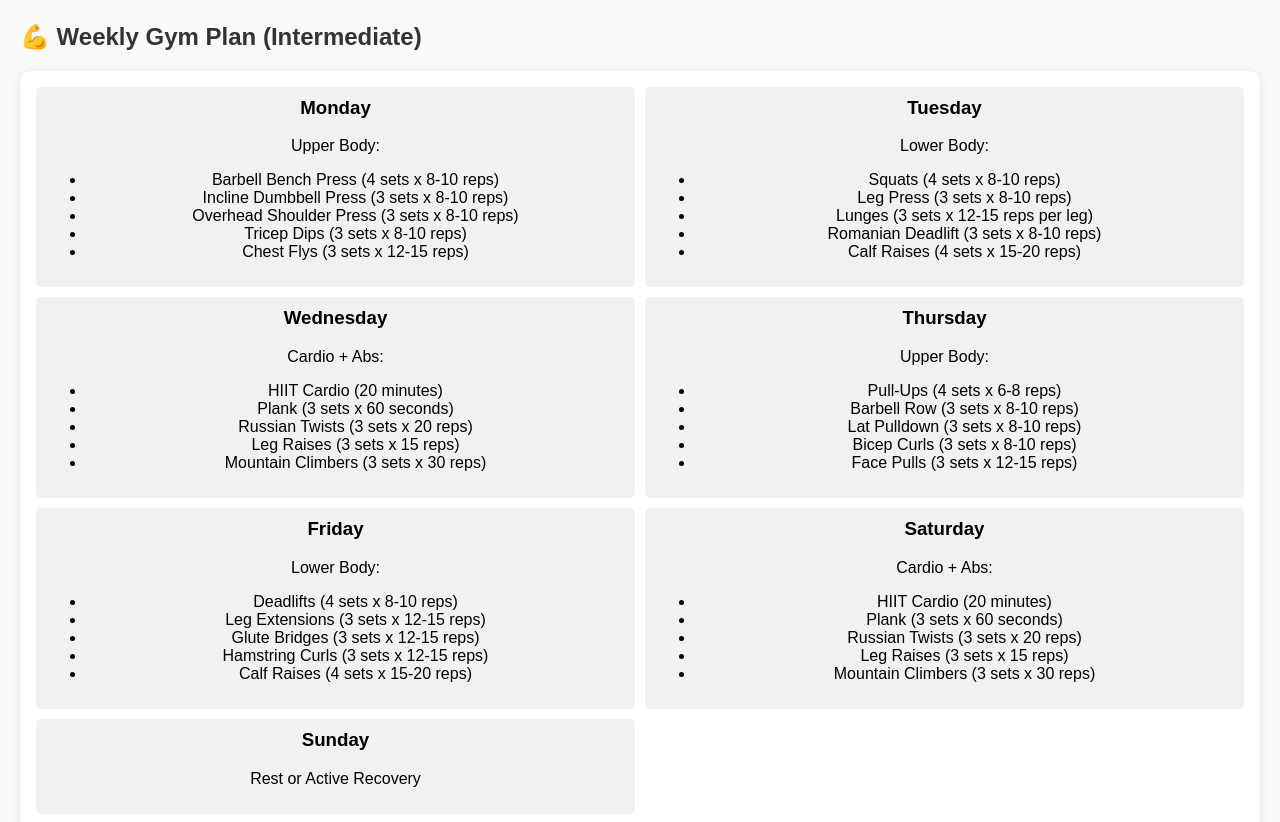
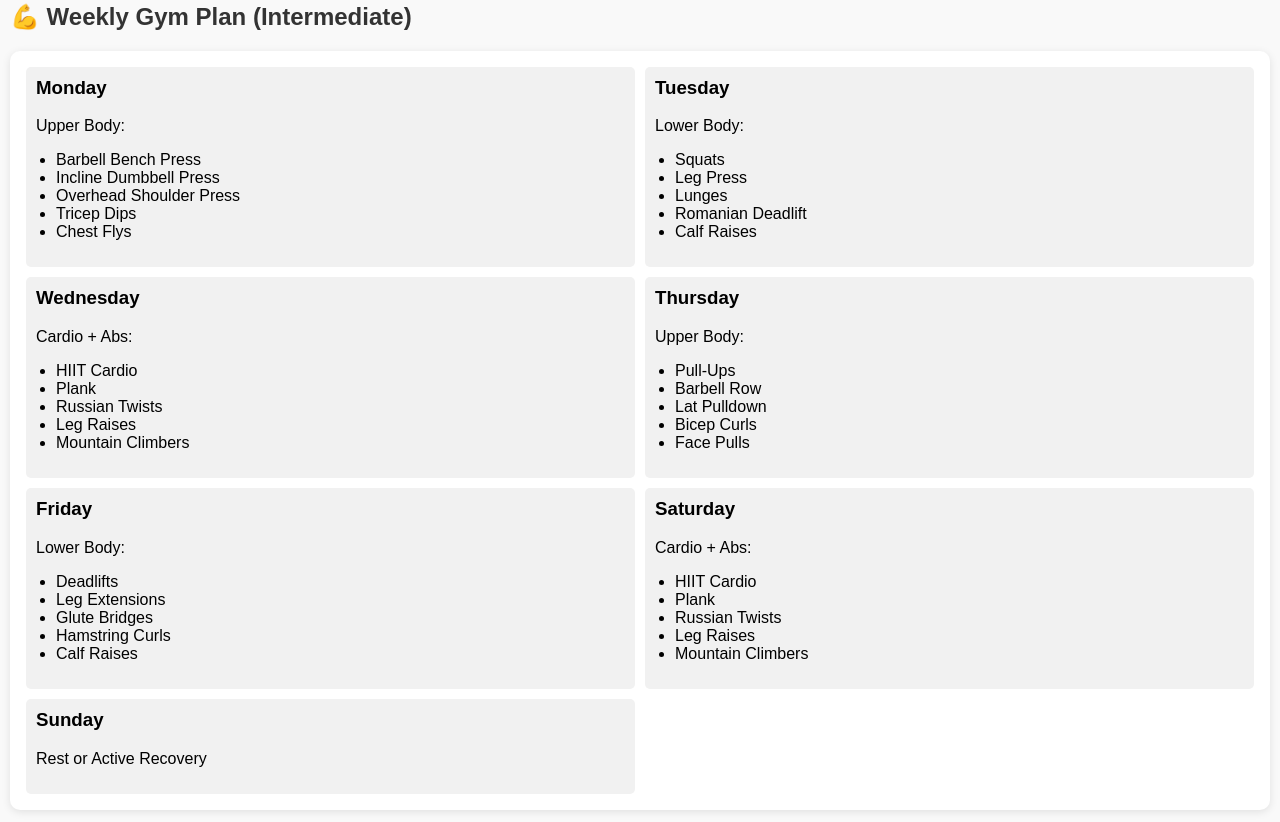
Before and after one commit to m3et2001/habit-tracker, a plain HTML site: page index.html in a window 1280 px wide. Shown: the part 636-1458 px from the top of the page. Drawn offline with Linux system fonts and the light colour scheme.

Commit message:
Update index.html

```diff
--- a/index.html
+++ b/index.html
@@ -7,7 +7,7 @@
   <style>
     body {
       font-family: Arial, sans-serif;
-      margin: 20px;
+      margin: 10px;
       background: #f9f9f9;
     }
     h1, h2 {
@@ -42,18 +42,14 @@
       margin-right: 10px;
       transform: scale(1.2);
     }
-    .time-slot {
-      display: flex;
-      justify-content: space-between;
-      margin: 10px 0;
-    }
-    .time-slot span {
-      font-weight: bold;
+
+    .table-container {
+      overflow-x: auto;
     }
     .table {
       width: 100%;
       border-collapse: collapse;
-      margin: 10px 0;
+      min-width: 600px;
     }
     .table th, .table td {
       padding: 10px;
@@ -64,9 +60,10 @@
       background-color: #007BFF;
       color: white;
     }
+
     .weekly-schedule {
       display: grid;
-      grid-template-columns: repeat(7, 1fr);
+      grid-template-columns: repeat(auto-fit, minmax(100px, 1fr));
       gap: 10px;
     }
     .daily-schedule {
@@ -79,16 +76,26 @@
     .daily-schedule span {
       font-weight: bold;
     }
+
     .gym-plan {
       display: grid;
-      grid-template-columns: repeat(2, 1fr);
+      grid-template-columns: 1fr;
       gap: 10px;
     }
     .gym-day {
       padding: 10px;
       background-color: #f1f1f1;
       border-radius: 5px;
-      text-align: center;
+    }
+
+    .gym-day ul {
+      padding-left: 20px;
+    }
+
+    @media (min-width: 600px) {
+      .gym-plan {
+        grid-template-columns: repeat(2, 1fr);
+      }
     }
   </style>
 </head>
@@ -99,7 +106,7 @@
   <!-- Daily Routine Section -->
   <div class="section">
     <h2>⏰ Daily Routine</h2>
-    <div class="card">
+    <div class="card table-container">
       <table class="table">
         <thead>
           <tr>
@@ -109,149 +116,38 @@
           </tr>
         </thead>
         <tbody>
-          <tr>
-            <td>7:00 – 9:00 AM</td>
-            <td>🏋️ Gym</td>
-            <td>Daily</td>
-          </tr>
-          <tr>
-            <td>9:00 – 10:00 AM</td>
-            <td>🚿 Shower, breakfast, English practice</td>
-            <td>Light & useful</td>
-          </tr>
-          <tr>
-            <td>10:00 – 10:30 AM</td>
-            <td>🚶‍♂️ Commute to office</td>
-            <td>Listen to English audio</td>
-          </tr>
-          <tr>
-            <td>11:00 – 7:00 PM</td>
-            <td>💼 Work</td>
-            <td>Focused time</td>
-          </tr>
-          <tr>
-            <td>7:00 – 7:30 PM</td>
-            <td>🚶‍♂️ Commute back</td>
-            <td>Listen to humor podcast or music</td>
-          </tr>
-          <tr>
-            <td>7:30 – 8:00 PM</td>
-            <td>🍽 Dinner</td>
-            <td>Light unwind</td>
-          </tr>
-          <tr>
-            <td>8:00 – 9:15 PM</td>
-            <td>📚 Learning (DSA/LLD/HLD)</td>
-            <td>See breakdown below</td>
-          </tr>
-          <tr>
-            <td>9:15 – 10:00 PM</td>
-            <td>🗣️ English practice / Humor</td>
-            <td>Speaking, journaling, stand-up</td>
-          </tr>
-          <tr>
-            <td>10:00 – 11:30 PM</td>
-            <td>🌙 Free time / Review / Light study</td>
-            <td>Optional, casual</td>
-          </tr>
-          <tr>
-            <td>11:30 PM – 7:00 AM</td>
-            <td>💤 Sleep</td>
-            <td>Essential for mental & physical gains</td>
-          </tr>
+          <tr><td>7:00 – 9:00 AM</td><td>🏋️ Gym</td><td>Daily</td></tr>
+          <tr><td>9:00 – 10:00 AM</td><td>🚿 Shower, breakfast, English practice</td><td>Light & useful</td></tr>
+          <tr><td>10:00 – 10:30 AM</td><td>🚶‍♂️ Commute to office</td><td>Listen to English audio</td></tr>
+          <tr><td>11:00 – 7:00 PM</td><td>💼 Work</td><td>Focused time</td></tr>
+          <tr><td>7:00 – 7:30 PM</td><td>🚶‍♂️ Commute back</td><td>Listen to humor podcast or music</td></tr>
+          <tr><td>7:30 – 8:00 PM</td><td>🍽 Dinner</td><td>Light unwind</td></tr>
+          <tr><td>8:00 – 9:15 PM</td><td>📚 Learning (DSA/LLD/HLD)</td><td>See breakdown below</td></tr>
+          <tr><td>9:15 – 10:00 PM</td><td>🗣️ English practice / Humor</td><td>Speaking, journaling, stand-up</td></tr>
+          <tr><td>10:00 – 11:30 PM</td><td>🌙 Free time / Review / Light study</td><td>Optional, casual</td></tr>
+          <tr><td>11:30 PM – 7:00 AM</td><td>💤 Sleep</td><td>Essential for mental & physical gains</td></tr>
         </tbody>
       </table>
     </div>
   </div>
 
-
   <!-- Gym Plan Section -->
   <div class="section">
     <h2>💪 Weekly Gym Plan (Intermediate)</h2>
     <div class="card gym-plan">
-      <div class="gym-day">
-        <h3>Monday</h3>
-        <p>Upper Body:
-          <ul>
-            <li>Barbell Bench Press (4 sets x 8-10 reps)</li>
-            <li>Incline Dumbbell Press (3 sets x 8-10 reps)</li>
-            <li>Overhead Shoulder Press (3 sets x 8-10 reps)</li>
-            <li>Tricep Dips (3 sets x 8-10 reps)</li>
-            <li>Chest Flys (3 sets x 12-15 reps)</li>
-          </ul>
-        </p>
-      </div>
-      <div class="gym-day">
-        <h3>Tuesday</h3>
-        <p>Lower Body:
-          <ul>
-            <li>Squats (4 sets x 8-10 reps)</li>
-            <li>Leg Press (3 sets x 8-10 reps)</li>
-            <li>Lunges (3 sets x 12-15 reps per leg)</li>
-            <li>Romanian Deadlift (3 sets x 8-10 reps)</li>
-            <li>Calf Raises (4 sets x 15-20 reps)</li>
-          </ul>
-        </p>
-      </div>
-      <div class="gym-day">
-        <h3>Wednesday</h3>
-        <p>Cardio + Abs:
-          <ul>
-            <li>HIIT Cardio (20 minutes)</li>
-            <li>Plank (3 sets x 60 seconds)</li>
-            <li>Russian Twists (3 sets x 20 reps)</li>
-            <li>Leg Raises (3 sets x 15 reps)</li>
-            <li>Mountain Climbers (3 sets x 30 reps)</li>
-          </ul>
-        </p>
-      </div>
-      <div class="gym-day">
-        <h3>Thursday</h3>
-        <p>Upper Body:
-          <ul>
-            <li>Pull-Ups (4 sets x 6-8 reps)</li>
-            <li>Barbell Row (3 sets x 8-10 reps)</li>
-            <li>Lat Pulldown (3 sets x 8-10 reps)</li>
-            <li>Bicep Curls (3 sets x 8-10 reps)</li>
-            <li>Face Pulls (3 sets x 12-15 reps)</li>
-          </ul>
-        </p>
-      </div>
-      <div class="gym-day">
-        <h3>Friday</h3>
-        <p>Lower Body:
-          <ul>
-            <li>Deadlifts (4 sets x 8-10 reps)</li>
-            <li>Leg Extensions (3 sets x 12-15 reps)</li>
-            <li>Glute Bridges (3 sets x 12-15 reps)</li>
-            <li>Hamstring Curls (3 sets x 12-15 reps)</li>
-            <li>Calf Raises (4 sets x 15-20 reps)</li>
-          </ul>
-        </p>
-      </div>
-      <div class="gym-day">
-        <h3>Saturday</h3>
-        <p>Cardio + Abs:
-          <ul>
-            <li>HIIT Cardio (20 minutes)</li>
-            <li>Plank (3 sets x 60 seconds)</li>
-            <li>Russian Twists (3 sets x 20 reps)</li>
-            <li>Leg Raises (3 sets x 15 reps)</li>
-            <li>Mountain Climbers (3 sets x 30 reps)</li>
-          </ul>
-        </p>
-      </div>
-      <div class="gym-day">
-        <h3>Sunday</h3>
-        <p>Rest or Active Recovery</p>
-      </div>
+      <div class="gym-day"><h3>Monday</h3><p>Upper Body:</p><ul><li>Barbell Bench Press</li><li>Incline Dumbbell Press</li><li>Overhead Shoulder Press</li><li>Tricep Dips</li><li>Chest Flys</li></ul></div>
+      <div class="gym-day"><h3>Tuesday</h3><p>Lower Body:</p><ul><li>Squats</li><li>Leg Press</li><li>Lunges</li><li>Romanian Deadlift</li><li>Calf Raises</li></ul></div>
+      <div class="gym-day"><h3>Wednesday</h3><p>Cardio + Abs:</p><ul><li>HIIT Cardio</li><li>Plank</li><li>Russian Twists</li><li>Leg Raises</li><li>Mountain Climbers</li></ul></div>
+      <div class="gym-day"><h3>Thursday</h3><p>Upper Body:</p><ul><li>Pull-Ups</li><li>Barbell Row</li><li>Lat Pulldown</li><li>Bicep Curls</li><li>Face Pulls</li></ul></div>
+      <div class="gym-day"><h3>Friday</h3><p>Lower Body:</p><ul><li>Deadlifts</li><li>Leg Extensions</li><li>Glute Bridges</li><li>Hamstring Curls</li><li>Calf Raises</li></ul></div>
+      <div class="gym-day"><h3>Saturday</h3><p>Cardio + Abs:</p><ul><li>HIIT Cardio</li><li>Plank</li><li>Russian Twists</li><li>Leg Raises</li><li>Mountain Climbers</li></ul></div>
+      <div class="gym-day"><h3>Sunday</h3><p>Rest or Active Recovery</p></div>
     </div>
   </div>
 
   <!-- Resources Section -->
   <div class="section">
     <h2>🎯 Resources</h2>
-
     <div class="card">
       <h3>DSA</h3>
       <ul>
@@ -260,7 +156,6 @@
         <li><a href="https://www.youtube.com/c/NeetCode" target="_blank">NeetCode</a></li>
       </ul>
     </div>
-
     <div class="card">
       <h3>LLD</h3>
       <ul>
@@ -268,7 +163,6 @@
         <li><a href="https://www.youtube.com/watch?v=zmj_VoM3cuY&list=PLMCXHnjXnTnvo6alSjVkgxV-VH6EPyvoX" target="_blank">LLD by Gaurav Sen</a></li>
       </ul>
     </div>
-
     <div class="card">
       <h3>HLD</h3>
       <ul>
@@ -277,10 +171,15 @@
         <li><a href="https://www.educative.io/courses/grokking-the-system-design-interview" target="_blank">Grokking System Design</a></li>
       </ul>
     </div>
-
     <div class="card">
       <h3>English</h3>
       <ul>
         <li><a href="https://www.ted.com/talks" target="_blank">TED Talks</a></li>
         <li><a href="https://www.bbc.co.uk/learningenglish" target="_blank">BBC Learning English</a></li>
         <li><a href="https://www.grammarly.com/" target="_blank">Grammarly</a></li>
+      </ul>
+    </div>
+  </div>
+
+</body>
+</html>
```
